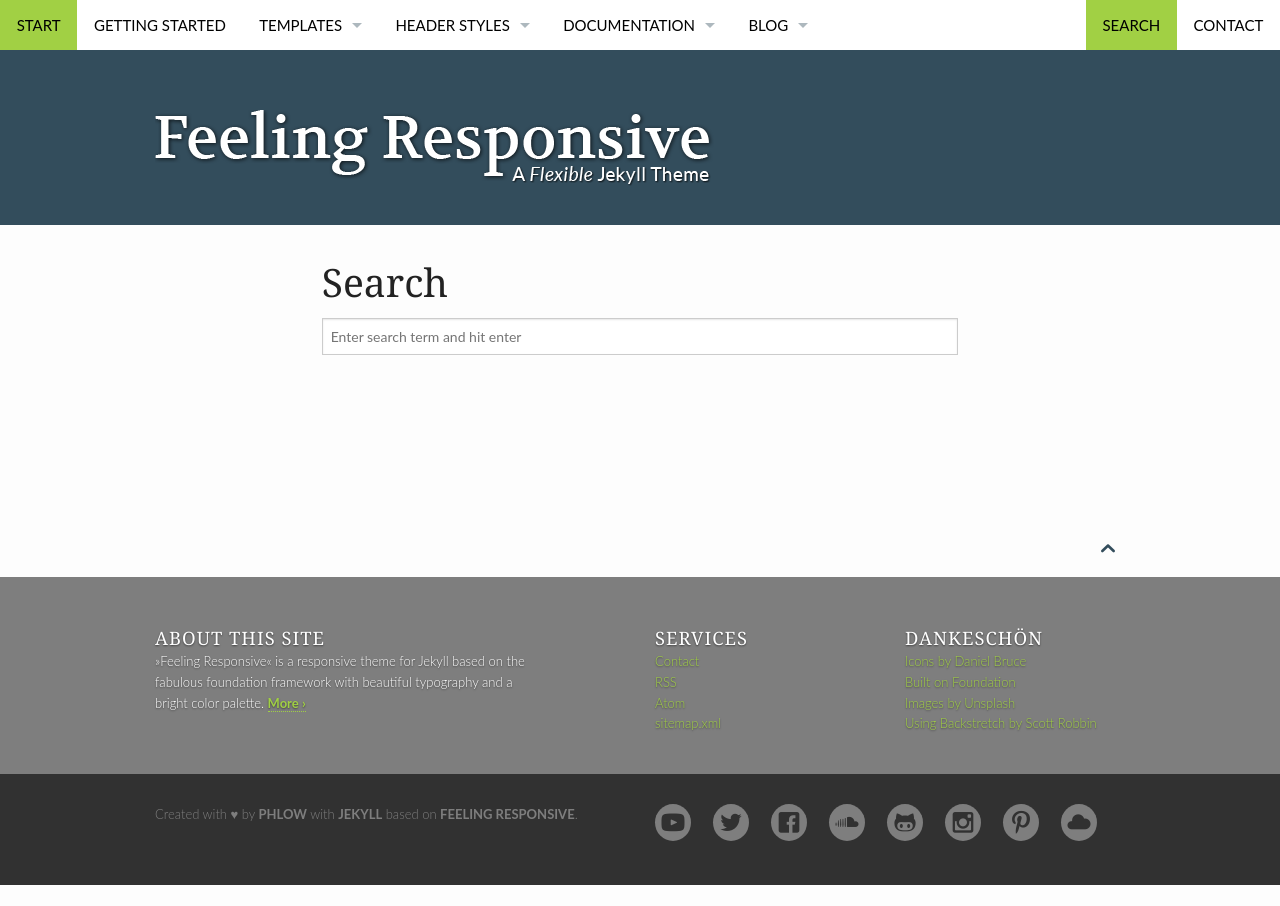
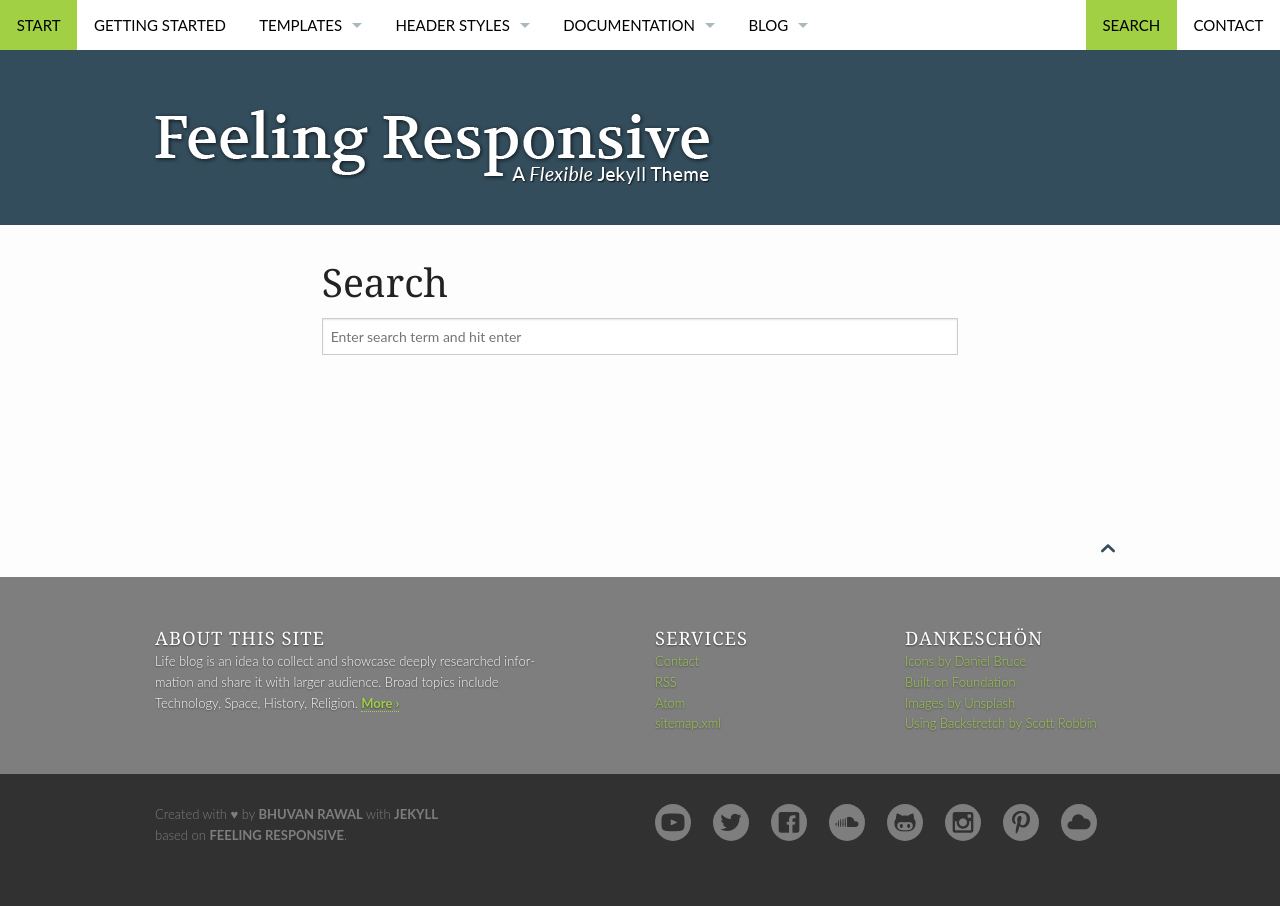
Before and after one commit to lifeblog/lifeblog.github.io, a Jekyll site: the page built from pages/search.md, in a window 1280 px wide. Built offline with Jekyll 4.4.1, drawn with Linux system fonts in a browser that asks for light colours.

Commit message:
pushing first changes to let the site go live

```diff
--- /dev/null
+++ b/CNAME
@@ -0,0 +1 @@
+lifeblog.io
--- a/_config.yml
+++ b/_config.yml
@@ -8,28 +8,30 @@
 #                                                 /____/
 #
 # Title of your website
-title: "Feeling Responsive"
+title: "Life Blog"
 
 
 # The slogan describes your website and is used on homepage in <title> and other important places
-slogan: "A Flexible Theme for Jekyll"
+slogan: "Repository of Tech, History, Pragmatism and Future"
 
 
 # The description is used on homepage and in the footer to quickly describe your website. Use a maximum of 150 characters for SEO-purposes.
-description: "»Feeling Responsive« is a responsive theme for Jekyll based on the fabulous foundation framework with beautiful typography and a bright color palette."
+#description: "»Feeling Responsive« is a responsive theme for Jekyll based on the fabulous foundation framework with beautiful typography and a bright color palette."
+
+description: "Life blog is an idea to collect and showcase deeply researched information and share it with larger audience. Broad topics include Technology, Space, History, Religion."
 
 # Main author of the website
 # See > authors.yml
-author: phlow
+author: bhuvan
 
 # This URL is the main address for absolute links. Don't include a slash at the end.
 #
-url: 'https://phlow.github.io/feeling-responsive'
+url: 'https://lifeblog.io'
 baseurl: ''
 
 # This is for the editing function in _/includes/improve_content
 # Leave it empty if your site is not on GitHub/GitHub Pages
-improve_content: https://github.com/Phlow/feeling-responsive/edit/gh-pages
+improve_content: https://github.com/lifeblog/lifeblog.github.io/edit/
 
 # This URL points directly to the images directory making
 # things easier to link to images in posts and templates. It needs a slash at the end.
@@ -37,7 +39,7 @@
 # Example: <img src="{{ site.urlimg }}{{ post.image.title }}" />
 # Markdown-Example for posts ![Image Text]({{ site.urlimg }}image.jpg)
 #
-urlimg: 'https://phlow.github.io/feeling-responsive/images/'
+urlimg: 'https://lifeblog.github.io/images/'
 
 
 # Logo size is 600x80 pixels
@@ -101,7 +103,7 @@
       show_meta: false 	# Hide metadata for all pages
       # sidebar:    		# Possible values › left, right › by default there will be no sidebar
       comments: false
-      author: phlow     # Default author for pages
+      author: bhuvan     # Default author for pages
   -
     scope:
       path: ""
@@ -110,7 +112,7 @@
       show_meta: true   # Show metadata for all posts
       # sidebar:        # Possible values › left, right › by default there will be no sidebar
       comments: false
-      author: phlow     # Default author for posts
+      author: bhuvan     # Default author for posts
 
 
 
@@ -194,7 +196,7 @@
 #
 # used in _includes/comments
 
-disqus_shortname: feelingresponsive
+disqus_shortname: bhuvanrawal
 
 
 #      _____
@@ -218,7 +220,7 @@
 #
 # used in _includes/footer_scripts
 
-google_analytics_tracking_id: UA-60112281-1
+google_analytics_tracking_id: UA-58286706-1
 
 
 
```
Also changed, not shown: _data/authors.yml (+11 -5 lines).
